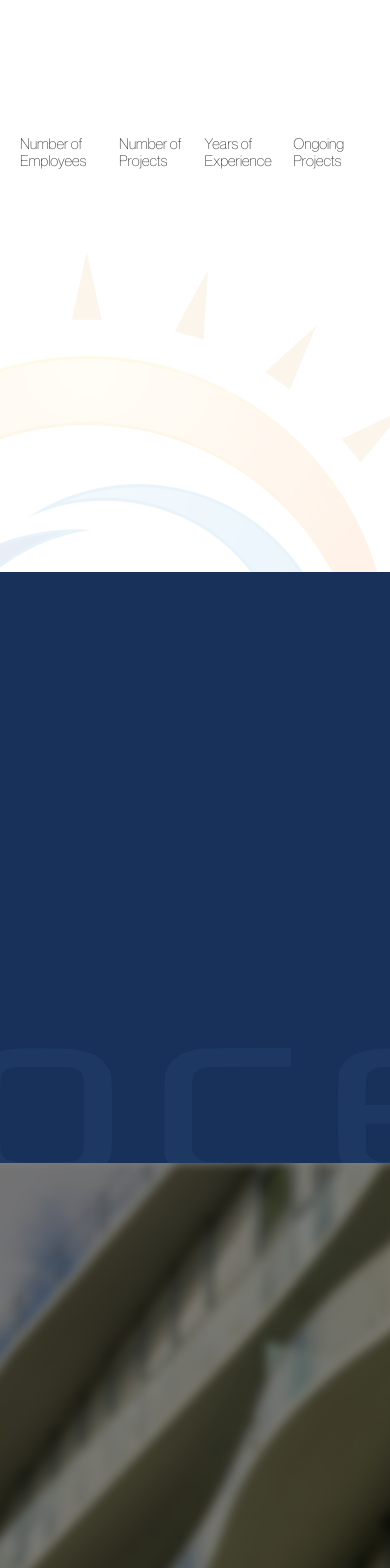
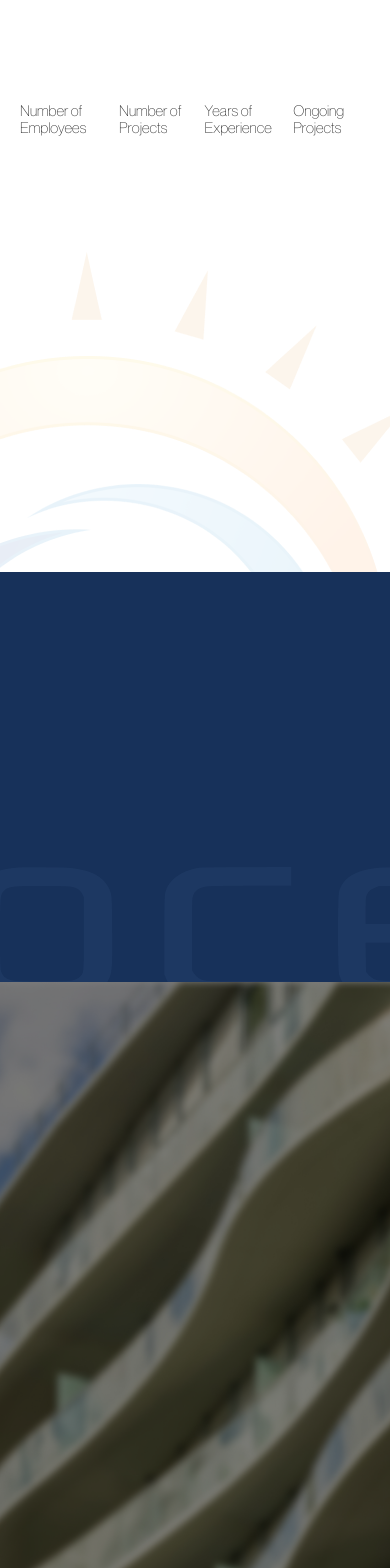
Before and after one commit to employeebhavya/OceanWeb, a Next.js app: page / in a window 390 px wide. Shown: the part 3960-5528 px from the top of the page. Built offline with nearby package versions, Linux system fonts and the light colour scheme.

Commit message:
fixed mobile height and color issues

```diff
--- a/src/app/page.module.css
+++ b/src/app/page.module.css
@@ -108,4 +108,11 @@
   .rowDream .columnDream:nth-child(2) img {
     width: 100%;
   }
+  .counterSection {
+    margin-top: 0 !important;
+    margin-bottom: 25px;
+  }
+  .dreamFloat {
+    bottom: 0 !important;
+  }
 }
--- a/src/components/ProjectSlider.module.css
+++ b/src/components/ProjectSlider.module.css
@@ -170,4 +170,7 @@
   .sectionProjectSlider {
     height: 100% !important;
   }
+  .sliderWrapper {
+    height: 50vh !important;
+  }
 }
--- a/src/components/ServiceSlider.module.css
+++ b/src/components/ServiceSlider.module.css
@@ -108,6 +108,6 @@
     width: 300px !important;
   }
   .serviceSliderSection {
-    height: 70vh;
+    height: auto !important;
   }
 }
--- a/src/components/TestimonialHome.module.css
+++ b/src/components/TestimonialHome.module.css
@@ -94,8 +94,8 @@
 }
 .prevButton:hover,
 .nextButton:hover {
-  background-color: var(--color-white);
-  color: var(--color-dark-blue);
+  background-color: var(--color-black);
+  color: var(--color-white);
 }
 
 /* responsive-css-starts-here */
@@ -104,4 +104,12 @@
     grid-template-columns: 100%;
     row-gap: 30px;
   }
+  .navigation {
+    bottom: 0;
+  }
+  .prevButton,
+  .nextButton {
+    height: 30px;
+    width: 30px;
+  }
 }
```
